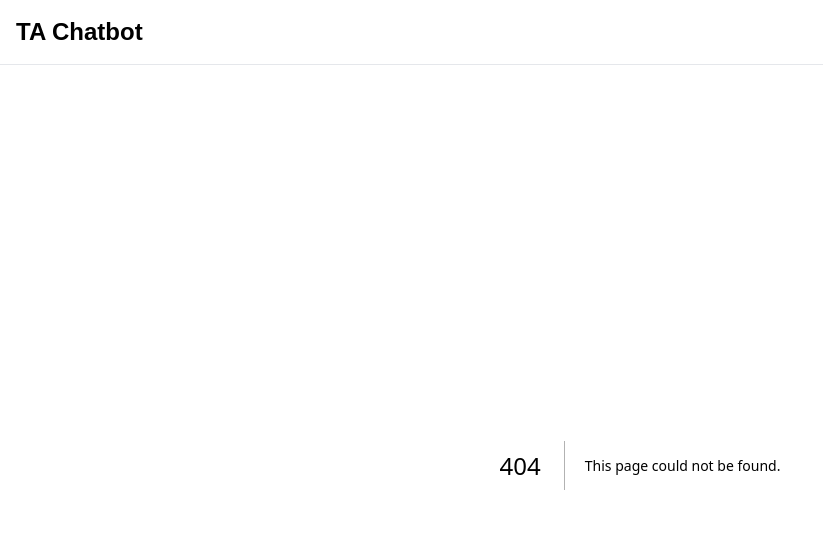
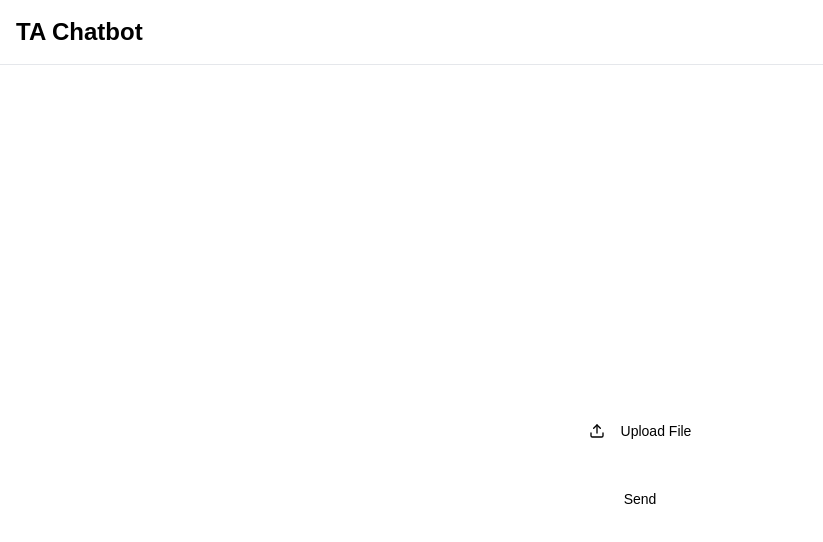
Before and after one commit to Devpradp/TA-Chatbot, a Next.js app in the folder frontend/: page /professors in a window 1280 px wide. Before the commit this address had no page. Shown: the top 542 px of the page, without its empty margins (0-823 px from the left). Built offline with nearby package versions, Linux system fonts and the light colour scheme.

Commit message:
Added upload page for professors.

```diff
--- a/frontend/app/page.tsx
+++ b/frontend/app/page.tsx
@@ -12,9 +12,11 @@ export default function Home() {
             Students
           </Button>
         </Link>
-        <Button size="lg" variant="outline" className="w-48 border-2" disabled>
-          Professors
-        </Button>
+        <Link href="/professors">
+          <Button size="lg" variant="outline" className="w-48 border-2">
+            Professors
+          </Button>
+        </Link>
       </div>
     </div>
   );
--- /dev/null
+++ b/frontend/app/professors/page.tsx
@@ -0,0 +1,124 @@
+"use client";
+
+import { useState, useRef } from "react";
+import { Button } from "@/components/ui/button";
+import { Upload, Loader2 } from "lucide-react";
+
+export default function ProfessorsPage() {
+  const [files, setFiles] = useState<File[]>([]);
+  const [isLoading, setIsLoading] = useState(false);
+  const [successMessage, setSuccessMessage] = useState<string | null>(null);
+  const fileInputRef = useRef<HTMLInputElement>(null);
+
+  const handleFileSelect = (event: React.ChangeEvent<HTMLInputElement>) => {
+    const selectedFile = event.target.files?.[0];
+    if (selectedFile) {
+      setFiles((prev) => [...prev, selectedFile]);
+      // Reset input so the same file can be selected again if needed
+      if (fileInputRef.current) {
+        fileInputRef.current.value = "";
+      }
+    }
+  };
+
+  const handleUploadClick = () => {
+    fileInputRef.current?.click();
+  };
+
+  const handleSend = async () => {
+    setIsLoading(true);
+    setSuccessMessage(null);
+
+    try {
+      // Placeholder API call with 5 second delay
+      await new Promise((resolve) => setTimeout(resolve, 2000));
+
+      // Placeholder - replace with actual API call
+      // const formData = new FormData();
+      // files.forEach((file) => {
+      //   formData.append("files", file);
+      // });
+      // const response = await fetch("/api/upload", {
+      //   method: "POST",
+      //   body: formData,
+      // });
+      // const data = await response.json();
+
+      // Clear files after successful send
+      setFiles([]);
+      setSuccessMessage("Files sent successfully!");
+    } catch (error) {
+      console.error("Error sending files:", error);
+      setSuccessMessage("Error sending files. Please try again.");
+    } finally {
+      setIsLoading(false);
+    }
+  };
+
+  return (
+    <div className="flex min-h-screen items-center justify-center bg-background">
+      <div className="flex flex-col gap-6 items-center">
+        {/* File List */}
+        {files.length > 0 && (
+          <div className="w-full max-w-md">
+            <div className="space-y-2">
+              {files.map((file, index) => (
+                <div
+                  key={index}
+                  className="bg-gray-200 rounded-lg px-4 py-2 text-sm"
+                >
+                  {file.name}
+                </div>
+              ))}
+            </div>
+          </div>
+        )}
+
+        {/* Upload Button */}
+        <Button size="lg" onClick={handleUploadClick} className="w-48">
+          <Upload className="mr-2 h-4 w-4" />
+          Upload File
+        </Button>
+
+        {/* Send Button */}
+        <Button
+          size="lg"
+          onClick={handleSend}
+          disabled={isLoading}
+          className="w-48"
+        >
+          {isLoading ? (
+            <>
+              <Loader2 className="mr-2 h-4 w-4 animate-spin" />
+              Sending...
+            </>
+          ) : (
+            "Send"
+          )}
+        </Button>
+
+        {/* Success Message */}
+        {successMessage && (
+          <div
+            className={`text-sm mt-2 ${
+              successMessage.includes("Error")
+                ? "text-red-600"
+                : "text-green-600"
+            }`}
+          >
+            {successMessage}
+          </div>
+        )}
+
+        {/* Hidden File Input */}
+        <input
+          ref={fileInputRef}
+          type="file"
+          onChange={handleFileSelect}
+          className="hidden"
+          accept="*/*"
+        />
+      </div>
+    </div>
+  );
+}
```
